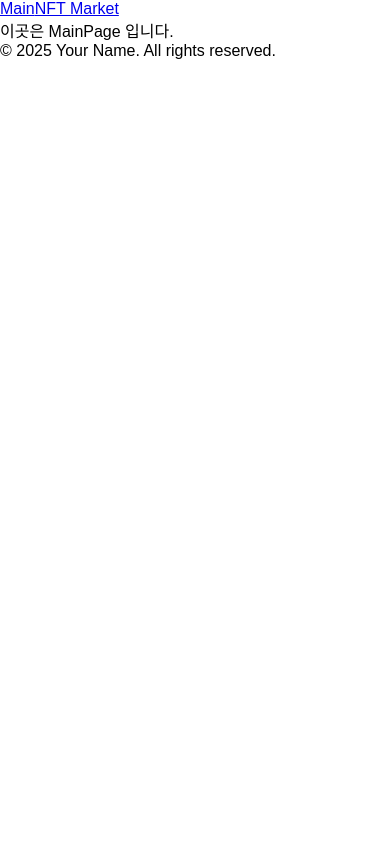
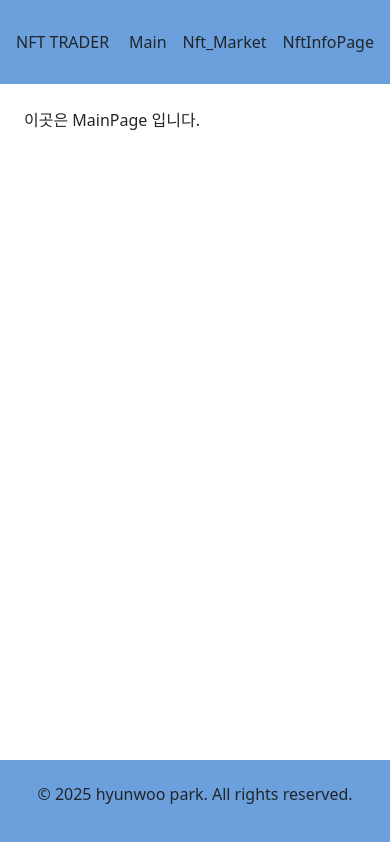
Before and after one commit to hwp2024dev/ProjectNft, a React (Vite) app: page / in a window 390 px wide. Built offline with nearby package versions, Linux system fonts and the light colour scheme.

Commit message:
chore: react-bootstrap 설치 & 반응형 페이지로 설정조정(Layout.tsx)

```diff
--- a/package.json
+++ b/package.json
@@ -11,6 +11,7 @@
   },
   "dependencies": {
     "bootstrap": "^5.3.3",
+    "classnames": "^2.5.1",
     "react-bootstrap": "^2.10.8",
     "react-router-dom": "^7.1.3"
   },
--- a/src/00_core/App.tsx
+++ b/src/00_core/App.tsx
@@ -1,15 +1,14 @@
 // 메인 라우터 및 레이아웃 구성
 import { Routes, Route } from 'react-router-dom'
 import routes from './routes.tsx';
-// import components
-
-// import pages
-import MainPage from '@pages/00_MainPage/MainPage.tsx'
-import NftMarketPage from '@pages/01_NftMarketPage/NftMarketPage.tsx'
 // boot-strap style reset
 import './BootStrapReset.css'
 // 반응형 페이지(레이아웃)
 import Layout from "@components/00_Layout/Layout.tsx"
+// import pages
+import MainPage from '@pages/00_MainPage/MainPage.tsx'
+import NftMarketPage from '@pages/01_NftMarketPage/NftMarketPage.tsx'
+import NftInfoPage from '@pages/02_NftInfoPage/NftInfoPage.tsx'
 
 const App = () => {
     return (
@@ -17,9 +16,12 @@ const App = () => {
             <Routes>
                 {/* 00.Page추가 : MainPage,NftMarketPage */}
                 {/* 01.반응형 페이지 대응: Layout모듈 장착*/}
+                {/* 02.url 오타 대응 : 404 - Page Not Found*/}
 
                 <Route path={routes.MainPage} element={<Layout><MainPage /></Layout>} />
                 <Route path={routes.NftMarketPage} element={<Layout><NftMarketPage /></Layout>} />
+                <Route path={routes.NftInfoPage} element={<Layout><NftInfoPage /></Layout>} />
+                <Route path="*" element={<div>404 - Page Not Found</div>} />
             </Routes>
         </>
     )
--- a/src/00_core/routes.tsx
+++ b/src/00_core/routes.tsx
@@ -1,7 +1,8 @@
 // URL 경로설정
 const routes = {
     MainPage: "/",
-    NftMarketPage: "/NftMarketPage",
+    NftMarketPage: "/NftMarketPage", //Nft 구매 페이지
+    NftInfoPage:"NftInfoPage", //Nft 정보 페이지
   };
 
   export default routes;
--- a/src/01_components/00_Layout/Layout.module.css
+++ /dev/null
@@ -1,31 +0,0 @@
-/* 1. 레이아웃 유연성
-  grid-template-rows: auto 1fr auto와 같은 CSS Grid를 사용하면 콘텐츠의 크기에 따라 레이아웃이 자동으로 조정
-  1fr로 지정된 영역은 화면 크기에 따라 비율적으로 늘어나거나 줄어든다. */
-
-.layout {
-    display: grid;
-    grid-template-rows: auto 1fr auto; /* Header, Main, Footer 적용*/
-    height: 100vh /* 전체 레이아웃의 높이를 브라우저 뷰포트 높이에 맞춤 */
-  }
-
-/* 2. 반응형 디자인의 기초 적용
-  내부 패딩으로 여백을 제공하여 UI가 깔끔하게 유지.   */
-
-/* 3. 컴포넌트 중심 설계
-레이아웃은 공통 구조만 관리하고, 각 페이지는 라우터별 콘텐츠를 담당하기 때문에 기능과 스타일이 독립적으로 확장 가능.   */
-
-  .layout-header {
-    background-color: red;
-    padding: 10px; /*내부 패딩*/
-  }
-
-.layout-main {
-    background-color: blue;
-    padding: 20px; /*내부 패딩*/
-  }
-
-.layout-footer {
-    background-color: yellow;
-    padding: 10px; /*내부 패딩*/
-    text-align: center;
-  }
--- a/src/01_components/00_Layout/Layout.tsx
+++ b/src/01_components/00_Layout/Layout.tsx
@@ -1,23 +1,42 @@
-import './Layout.module.css';
+import 'bootstrap/dist/css/bootstrap.min.css';
 
-const Layout = ({ children }: { children: React.ReactNode }) => {
+function Layout({ children }: { children: React.ReactNode; }) {
   return (
-    <div className="layout">
-      {/* Layout Area */}
-      <header className="layout-header">
-        <nav>
-          <a href="/">Main</a>
-          <a href="/NftMarketPage">NFT Market</a>
+    <div className="flex-column" style={{height: "100vh"}}>
+    {/* 전체 레이아웃 컨테이너 */}
+    {/* d-flex: Flexbox 활성화 */}
+    {/* flex-column: 세로 방향 정렬 */}
+    {/* vh-100: 화면 높이 100%로 설정 */}
+      <header className="d-flex justify-content-between align-items-center p-3" style={{ height: "10vh" , backgroundColor: "#6CA0DC" }}>
+      {/* 헤더 영역 */}
+      {/* d-flex: Flexbox 활성화 */}
+      {/* justify-content-between: 자식 요소를 좌우로 정렬 (양쪽 정렬) */}
+      {/* align-items-center: 세로 방향 중앙 정렬 */}
+      {/* p-3: 내부 여백(Padding)을 1rem로 설정 */}
+        <div>
+          <a href="/" className="text-decoration-none text-reset">NFT TRADER</a>
+        </div>
+        <nav className="d-flex gap-3">
+          <a href="/" className="text-decoration-none text-reset">Main</a>
+          <a href="/NftMarketPage" className="text-decoration-none text-reset">Nft_Market</a>
+          <a href="/NftInfoPage" className="text-decoration-none text-reset">NftInfoPage</a>
         </nav>
       </header>
-      <main className="layout-main">
-        {children}
+      <main className="flex-grow-1 p-4" style={{ height: "80vh" }}>
+      {/* 메인 영역 */}
+      {/* flex-grow-1: 남은 공간을 모두 차지 (Main 영역 확장) */}
+      {/* p-4: 내부 여백(Padding)을 1.5rem로 설정 */}
+      {children}
       </main>
-      <footer className="layout-footer">
-        <p>© 2025 Your Name. All rights reserved.</p>
+      <footer className="d-flex justify-content-center align-items-center text-center p-3" style={{ height: "10vh" , backgroundColor: "#6CA0DC" }}>
+      {/* 푸터 영역 */}
+      {/* d-flex: Flexbox 활성화 */}
+      {/* justify-content-between: 자식 요소를 좌우로 정렬 (양쪽 정렬) */}
+      {/* align-items-center: 세로 방향 중앙 정렬 */}
+        <p>© 2025 hyunwoo park. All rights reserved.</p>
       </footer>
     </div>
   );
-};
+}
 
 export default Layout;
--- /dev/null
+++ b/src/02_pages/02_NftInfoPage/NftInfoPage.tsx
@@ -0,0 +1,9 @@
+const NftInfoPage = () => {
+    return (
+        <div>
+            이곳은 NftInfoPage 입니다.
+        </div>
+    )
+}
+
+export default NftInfoPage
--- /dev/null
+++ b/src/global.d.ts
@@ -0,0 +1,5 @@
+// css 타입선언
+declare module '*.module.css' {
+    const classes: { [key: string]: string };
+    export default classes;
+  }
```
Also changed, not shown: 설계도(예시) .txt, 2 other files (tests, documents, lock files or other folders).
